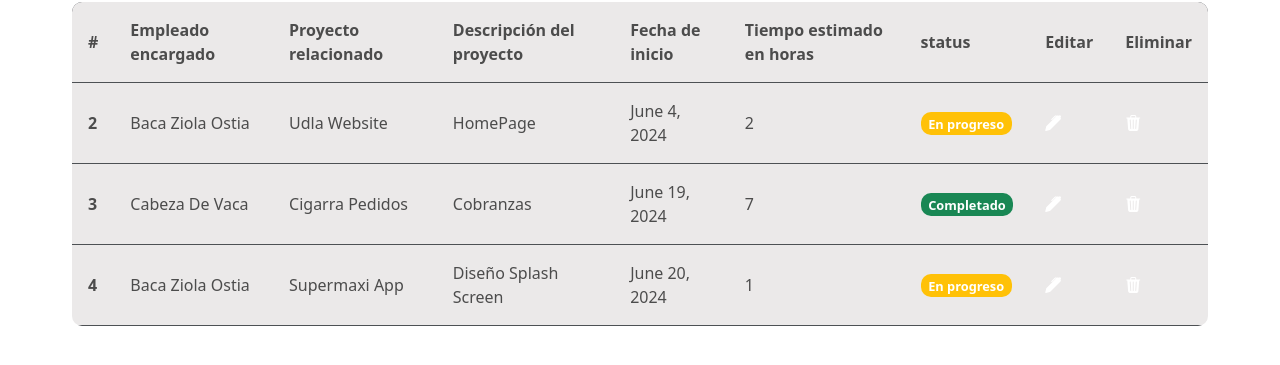
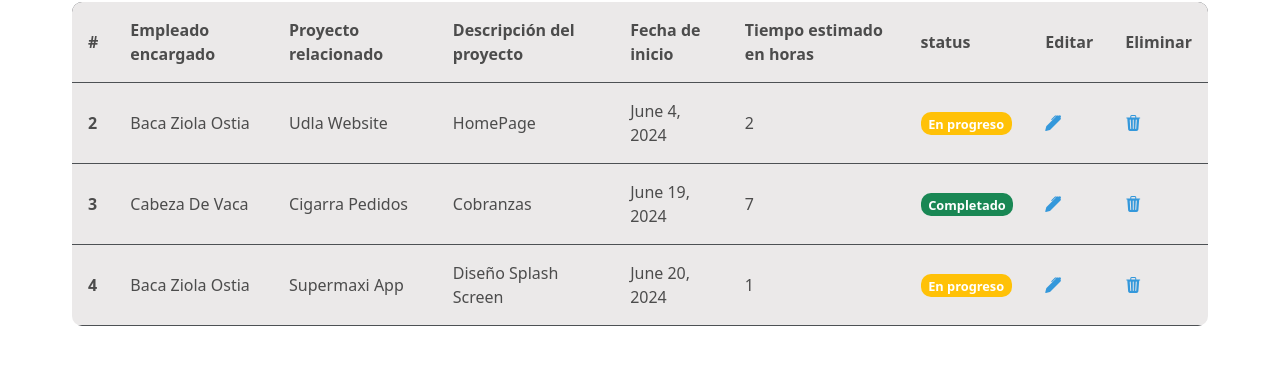
Before and after one commit to andresguaman0621/minicore_guiado_andres, a Django app: page /task/ in a window 1280 px wide. Shown: the part 162-527 px from the top of the page. Run offline with Django 5.2, Linux system fonts and the light colour scheme; data comes from the database, SQL or seed files in the repository.

Commit message:
corrections in styles

```diff
--- a/task/templates/tareas.html
+++ b/task/templates/tareas.html
@@ -86,25 +86,10 @@
     border-radius: 10px;
   }
 
-  /* .bi::before,
-  [class*=" bi-"]::before,
-  [class^="bi-"]::before {
-    display: inline-block;
-    font-family: bootstrap-icons !important;
-    font-style: normal;
-    font-weight: 400 !important;
-    font-variant: normal;
-    text-transform: none;
-    line-height: 1;
-    vertical-align: -0.125em;
-    -webkit-font-smoothing: antialiased;
-    color: #5a9de5;
-    -moz-osx-font-smoothing: grayscale;
-  } */
   .icon-btn {
     background: none;
     border: none;
-    color: white;
+    color: var(--primary-color);
     cursor: pointer;
     transition: color 0.3s;
   }
```
